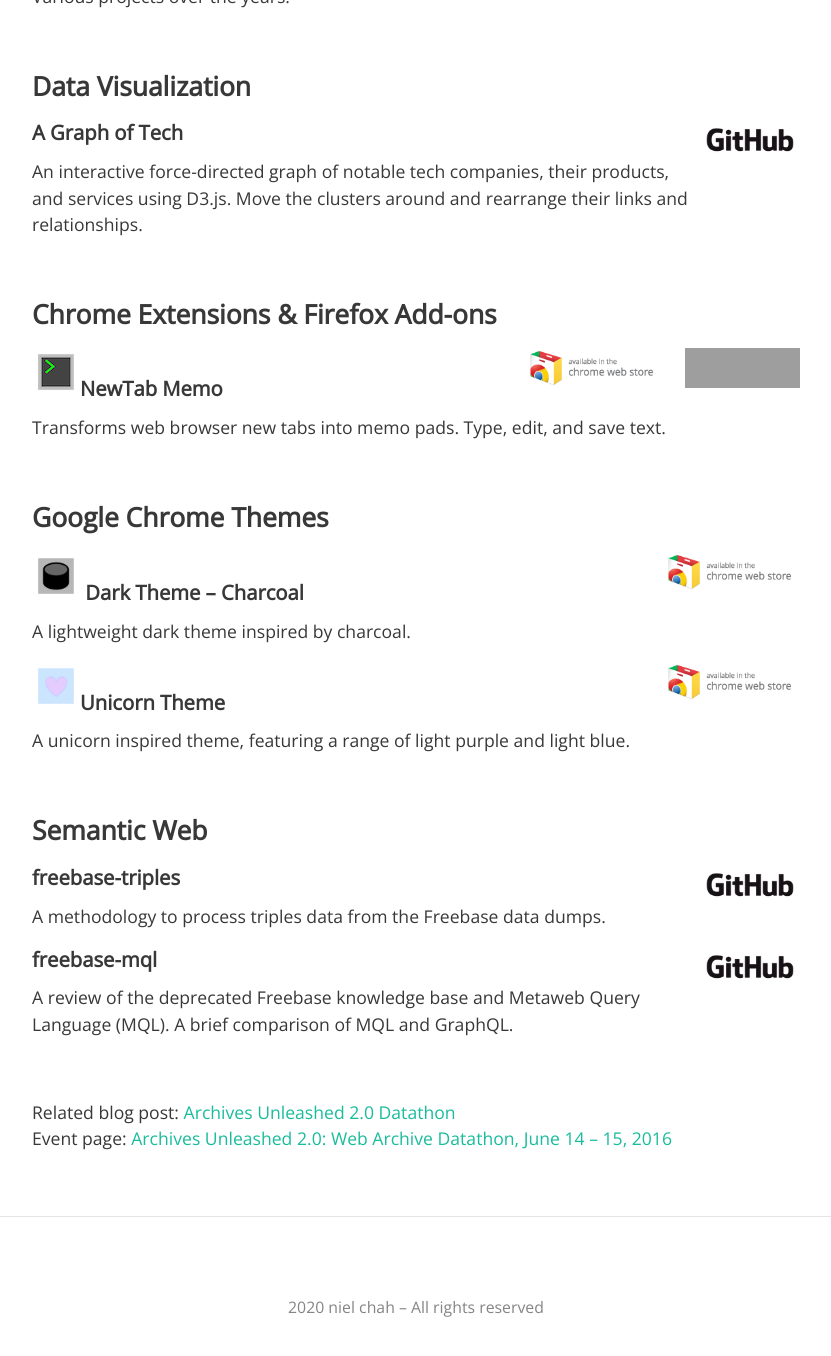
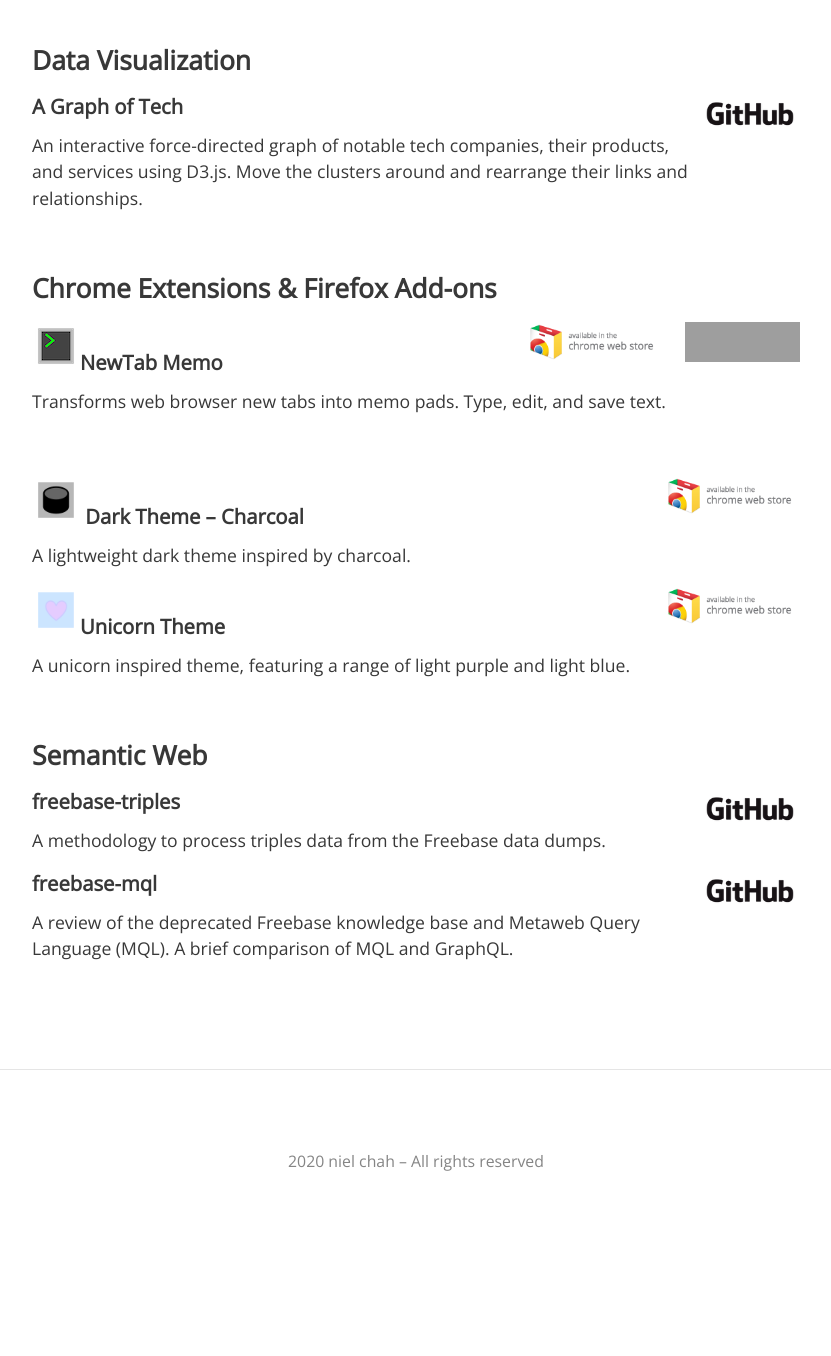
Before and after one commit to nchah/nchah.github.io, a Jekyll site: the page built from page-technical-projects.md, in a window 1280 px wide and 1400 px high, scrolled down 682 px. Shown: the top 1356 px of the window, without its empty margins (224-1055 px from the left). Built offline with Jekyll 4.4.1, drawn with Linux system fonts in a browser that asks for light colours; nearby versions of some CDN libraries; after the commit the page ends 1936 px from its top, so only the background shows below that; grey boxes are pictures that could not be loaded.

Commit message:
Update page-technical-projects.md

```diff
--- a/page-technical-projects.md
+++ b/page-technical-projects.md
@@ -24,11 +24,6 @@
         <li>
           <a href="#NewTab_Memo">NewTab Memo</a>
         </li>
-      </ul>
-    </li>
-
-    <li>
-      <a href="#Google_Chrome_Themes">Google Chrome Themes</a><ul>
         <li>
           <a href="#Dark_Theme_8211_Charcoal"> Dark Theme &#8211; Charcoal</a>
         </li>
@@ -76,8 +71,6 @@
 
 <br>
 
-### <span id="Google_Chrome_Themes"><strong>Google Chrome Themes</strong></span>
-
 #### <span id="Dark_Theme_8211_Charcoal"><img class="alignnone size-full wp-image-57" src="/assets/images/crx-images-logo.png" alt="crx-images-logo" width="48" height="48" /> Dark Theme &#8211; Charcoal<strong><a href="https://chrome.google.com/webstore/detail/dark-theme-charcoal/bookmfpildhgmigenbeeonhljjbgfple" target="_blank" rel="noopener noreferrer"><img class="size-full wp-image-52 alignright" src="/assets/images/ChromeWebStore_Badge_v2_206x58.png" alt="ChromeWebStore_Badge_v2_206x58" width="140" height="40" align="right" /></a></strong></span>
 
 A lightweight dark theme inspired by charcoal.
@@ -100,6 +93,3 @@
 A review of the deprecated Freebase knowledge base and Metaweb Query Language (MQL). A brief comparison of MQL and GraphQL.
 
 <br>
-
-Related blog post: [Archives Unleashed 2.0 Datathon
-](https://nielchah.com/blog/archives-unleashed-2-0-datathon/) Event page: <a href="http://archivesunleashed.com/" target="_blank" rel="noopener noreferrer">Archives Unleashed 2.0: Web Archive Datathon, June 14 – 15, 2016</a>
```
